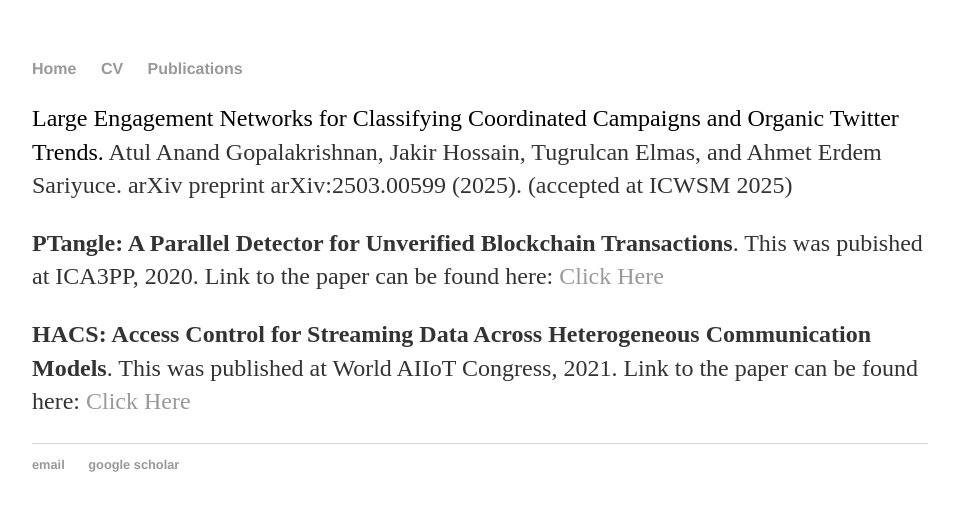
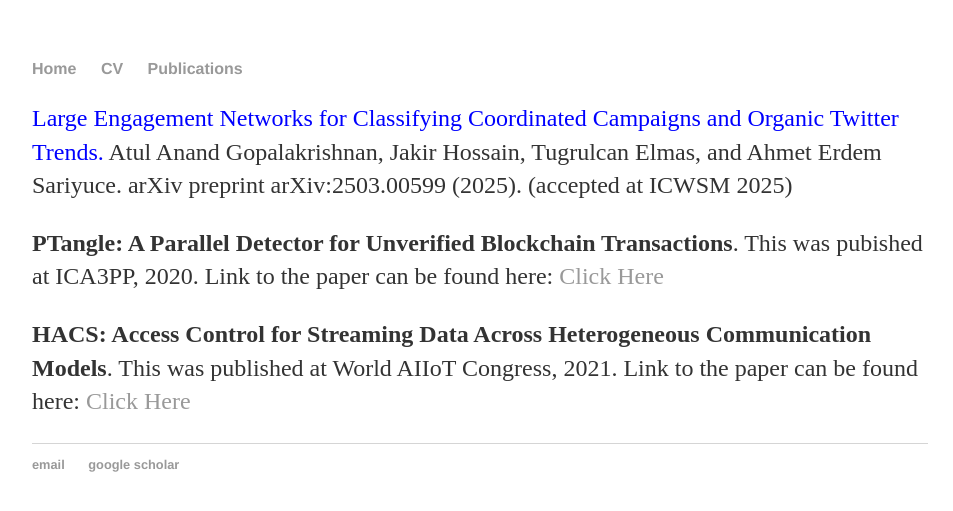
Before and after one commit to atul1234anand/atul1234anand.github.io, a Jekyll site: the page built from publications/index.html, in a window 1280 px wide. Shown: the top 511 px of the page, without its empty margins (160-1113 px from the left). Built offline with Jekyll 4.4.1, drawn with Linux system fonts in a browser that asks for light colours.

Commit message:
Update index.html

```diff
--- a/publications/index.html
+++ b/publications/index.html
@@ -5,7 +5,7 @@ title: Publications
 
 <div class="publications">
 	<p>
-        <a href = "https://arxiv.org/abs/2503.00599" style="color: black; text-decoration: none;">
+        <a href = "https://arxiv.org/abs/2503.00599" style="color: blue;">
 	Large Engagement Networks for Classifying Coordinated Campaigns and Organic Twitter Trends.
 	</a>
 	Atul Anand Gopalakrishnan, Jakir Hossain, Tugrulcan Elmas, and Ahmet Erdem Sariyuce.
```
